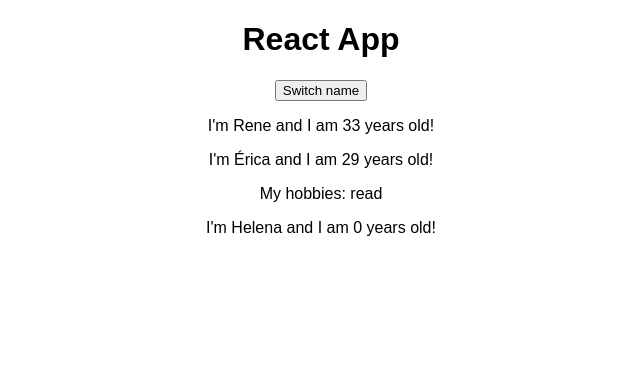
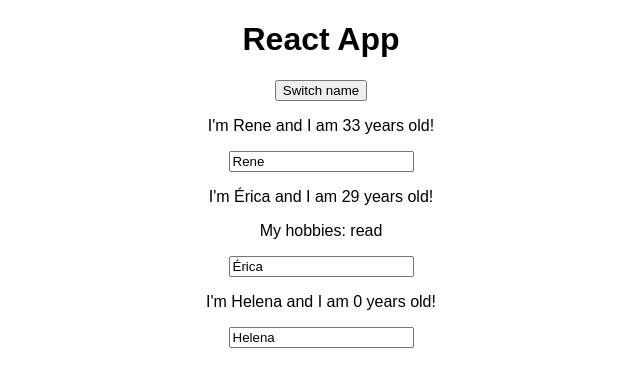
Before and after one commit to Apostata/react-course-06-2018, a React (Create React App) app: page / in a window 1280 px wide. Shown: the top 386 px of the page, without its empty margins (319-959 px from the left). Built offline with nearby package versions, Linux system fonts and the light colour scheme.

Commit message:
Adding two way data binding

```diff
--- a/src/App.js
+++ b/src/App.js
@@ -21,13 +21,12 @@ class App extends Component {
     ]
   }
 
-  switchNameHandler = () =>{
-    //console.log('Was clicked');
-    // DON'T do This -> this.state.persons[0].name = "Rene Souza";
+  switchNameHandler(newName){
+
     this.setState({
       persons:[
         {
-          name: "Rene Souza",
+          name: newName,
           age: 33
         },
         {
@@ -42,14 +41,46 @@ class App extends Component {
     })
   }
 
+  nameChangeHandler(event){
+    this.setState({
+      persons:[
+        {
+          name: 'Max',
+          age: 33
+        },
+        {
+          name: event.target.value,
+          age: 29
+        },
+        {
+          name: "Helena",
+          age: 1
+        }
+      ]
+    })
+  }
+
   render() {
     return (
       <div className="App">
         <h1>React App</h1>
-        <button onClick={this.switchNameHandler}>Switch name</button>
-        <Person name={this.state.persons[0].name} age={this.state.persons[0].age}/>
-        <Person name={this.state.persons[1].name} age={this.state.persons[1].age}>My hobbies: read</Person>
-        <Person name={this.state.persons[2].name} age={this.state.persons[2].age}/>
+        <button onClick={()=>this.switchNameHandler('Rene Fernando')}>Switch name</button>
+        {/* usar ()=> no eventHandler não é bom para performance*/}
+        <Person
+          name={this.state.persons[0].name}
+          age={this.state.persons[0].age}
+        />
+        <Person
+          name={this.state.persons[1].name}
+          age={this.state.persons[1].age}
+          click={this.switchNameHandler.bind(this, 'Rene Souza')}
+          change={this.nameChangeHandler.bind(this)}>
+          My hobbies: read
+        </Person>
+        <Person
+          name={this.state.persons[2].name}
+          age={this.state.persons[2].age}
+        />
       </div>
     );
   }
--- a/src/Person/Person.js
+++ b/src/Person/Person.js
@@ -3,8 +3,9 @@ import React from 'react';
 const person = (props) => {
     return (
     <div>
-        <p>I'm {props.name} and I am {props.age} years old!</p>
+        <p onClick={props.click}>I'm {props.name} and I am {props.age} years old!</p>
         <p>{props.children}</p>
+        <input type="text" onChange={props.change} value={props.name}/>
     </div>
     );
 }
```
